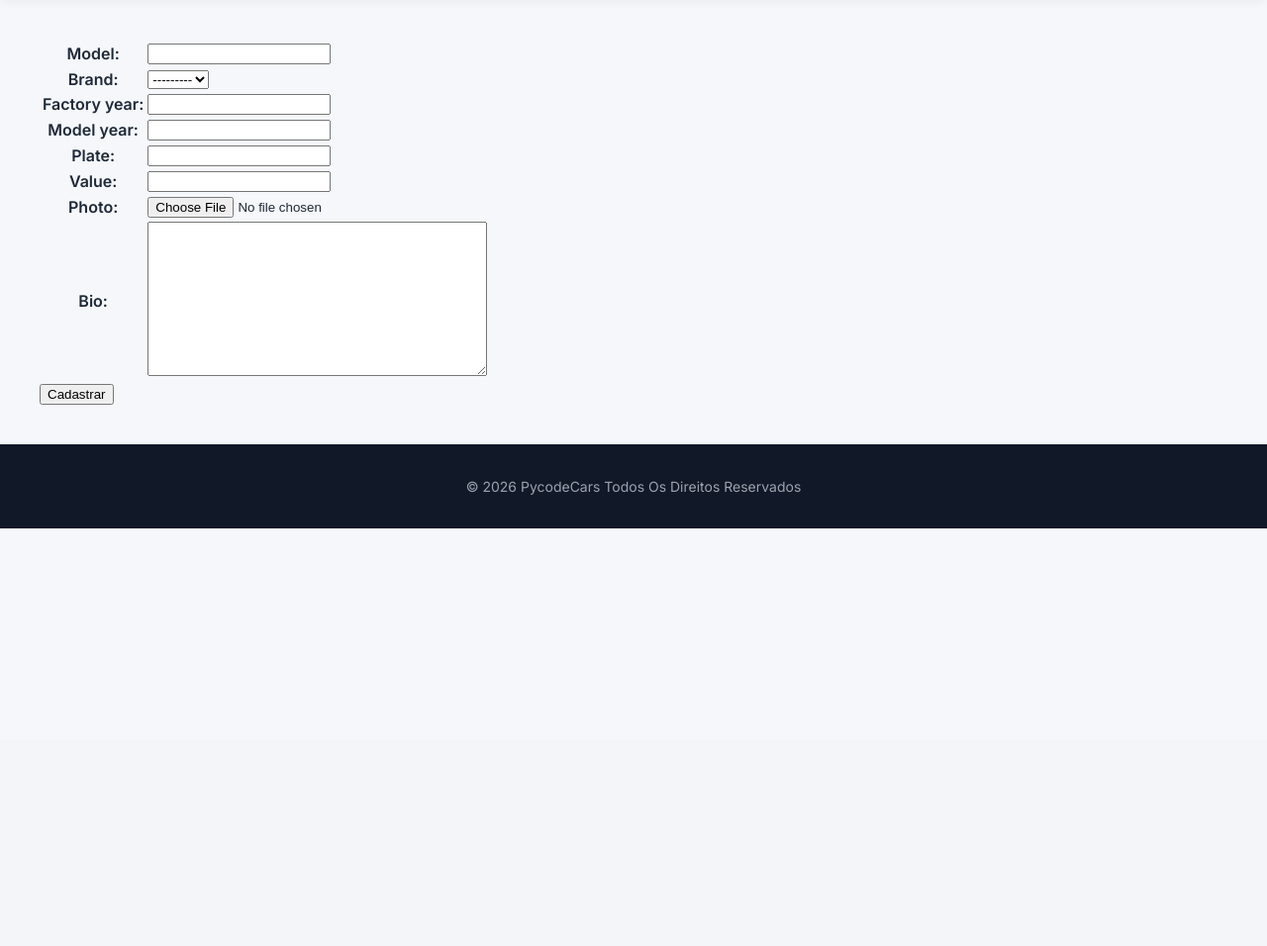
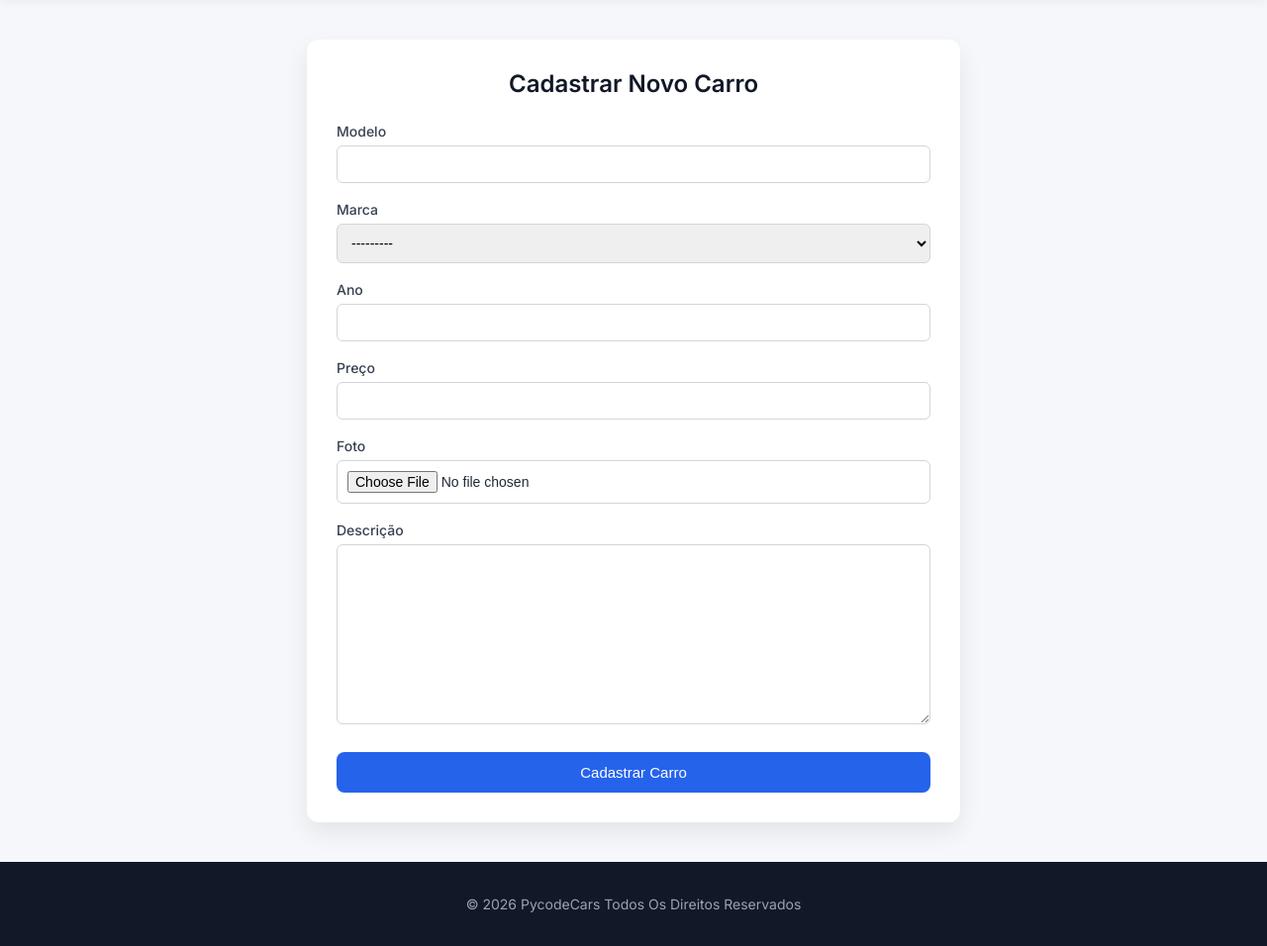
Before and after one commit to tertudev/carros-retro, a Django app: page /new_car/ in a window 1280 px wide. Shown: the part 52-1008 px from the top of the page at 99% size. Before the commit the page ends 586 px from the top, so only its background shows below. Run offline with Django 5.2, Linux system fonts and the light colour scheme; the visitor is signed in with stand-in values (Sample User, id 1); data that the repository does not hold is empty.

Commit message:
feat(templates): implement styled template for creating new cars

```diff
--- a/cars/templates/new_car.html
+++ b/cars/templates/new_car.html
@@ -1,21 +1,144 @@
-<!DOCTYPE html>
-<html lang="pt-br">
-<head>
-    <meta charset="UTF-8">
-    <meta name="viewport" content="width=device-width, initial-scale=1.0">
-</head>
-<body>
 {% extends 'base.html' %}
 
 {% block content %}
+
+<style>
+
+.form-container{
+    display:flex;
+    justify-content:center;
+}
+
+.form-card{
+    background:white;
+    width:100%;
+    max-width:600px;
+    padding:30px;
+    border-radius:12px;
+    box-shadow:0 10px 25px rgba(0,0,0,0.08);
+}
+
+.form-title{
+    font-size:24px;
+    font-weight:600;
+    margin-bottom:25px;
+    text-align:center;
+    color:#111827;
+}
+
+.form-group{
+    display:flex;
+    flex-direction:column;
+    margin-bottom:18px;
+}
+
+.form-group label{
+    font-size:14px;
+    font-weight:500;
+    margin-bottom:6px;
+    color:#374151;
+}
+
+.form-group input,
+.form-group textarea,
+.form-group select{
+    padding:10px;
+    border-radius:6px;
+    border:1px solid #d1d5db;
+    font-size:14px;
+}
+
+.form-group input:focus,
+.form-group textarea:focus,
+.form-group select:focus{
+    outline:none;
+    border-color:#2563eb;
+    box-shadow:0 0 0 2px rgba(37,99,235,0.15);
+}
+
+.submit-btn{
+    width:100%;
+    margin-top:10px;
+    padding:12px;
+    border:none;
+    border-radius:8px;
+    background:#2563eb;
+    color:white;
+    font-size:15px;
+    font-weight:500;
+    cursor:pointer;
+}
+
+.submit-btn:hover{
+    background:#1d4ed8;
+}
+
+.errorlist{
+    color:#dc2626;
+    font-size:13px;
+    list-style:none;
+    padding:0;
+    margin-bottom:5px;
+}
+
+</style>
+
+<div class="form-container">
+
+<div class="form-card">
+
+<div class="form-title">
+Cadastrar Novo Carro
+</div>
+
 <form method="post" enctype="multipart/form-data">
+
 {% csrf_token %}
 
-            <table>
-                {{ form.as_table }}
-            </table>
-            <input type="submit" value="Cadastrar" class="btn btn-primary">
+<div class="form-group">
+{{ form.model.errors }}
+<label>Modelo</label>
+{{ form.model }}
+</div>
+
+<div class="form-group">
+{{ form.brand.errors }}
+<label>Marca</label>
+{{ form.brand }}
+</div>
+
+<div class="form-group">
+{{ form.factory_year.errors }}
+<label>Ano</label>
+{{ form.factory_year }}
+</div>
+
+<div class="form-group">
+{{ form.value.errors }}
+<label>Preço</label>
+{{ form.value }}
+</div>
+
+<div class="form-group">
+{{ form.photo.errors }}
+<label>Foto</label>
+{{ form.photo }}
+</div>
+
+<div class="form-group">
+{{ form.bio.errors }}
+<label>Descrição</label>
+{{ form.bio }}
+</div>
+
+<button type="submit" class="submit-btn">
+Cadastrar Carro
+</button>
+
 </form>
+
+</div>
+
+</div>
+
 {% endblock %}
-</body>
-</html>
```
Lines whose indentation alone changed are shown as unchanged.
